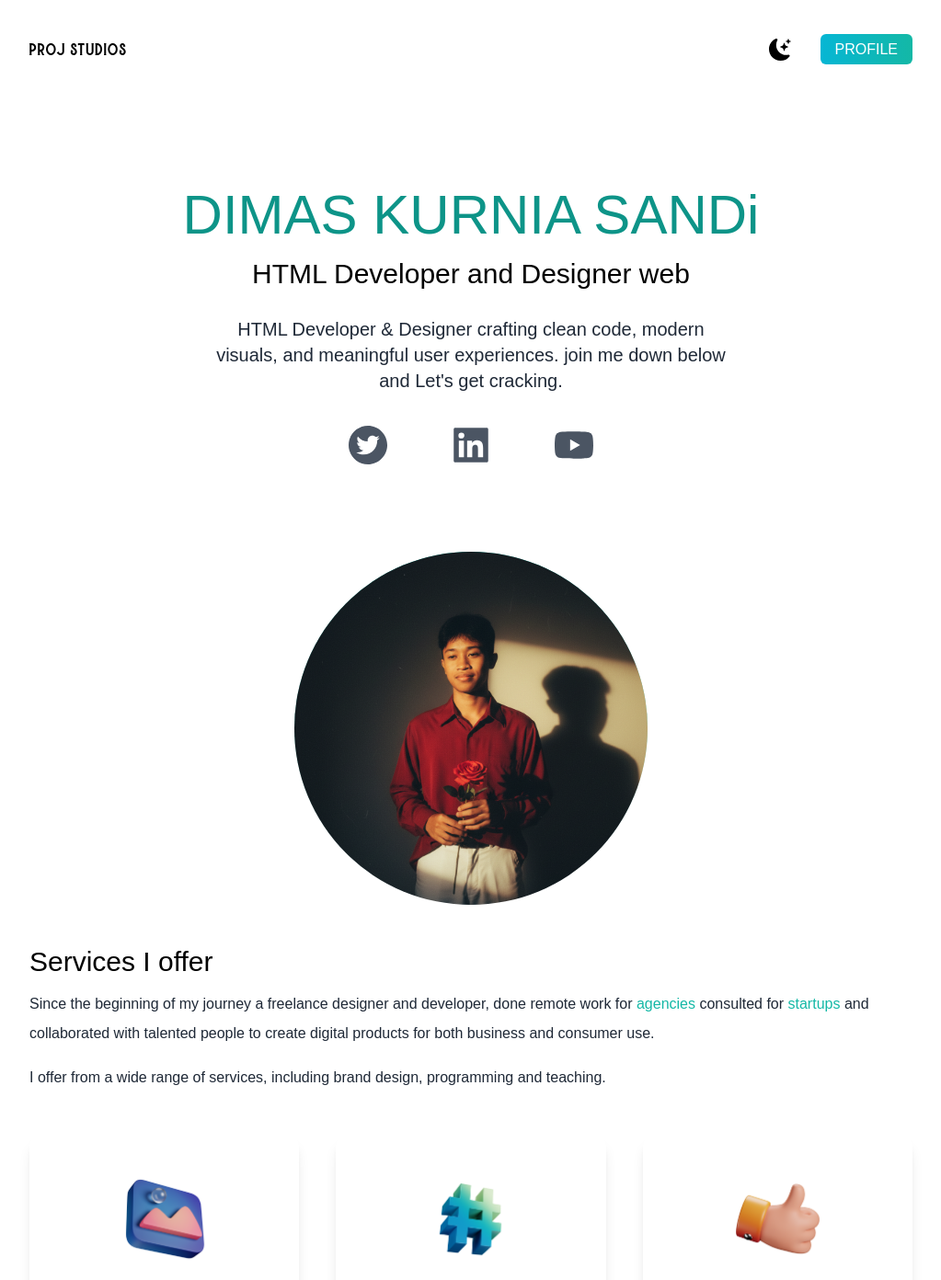
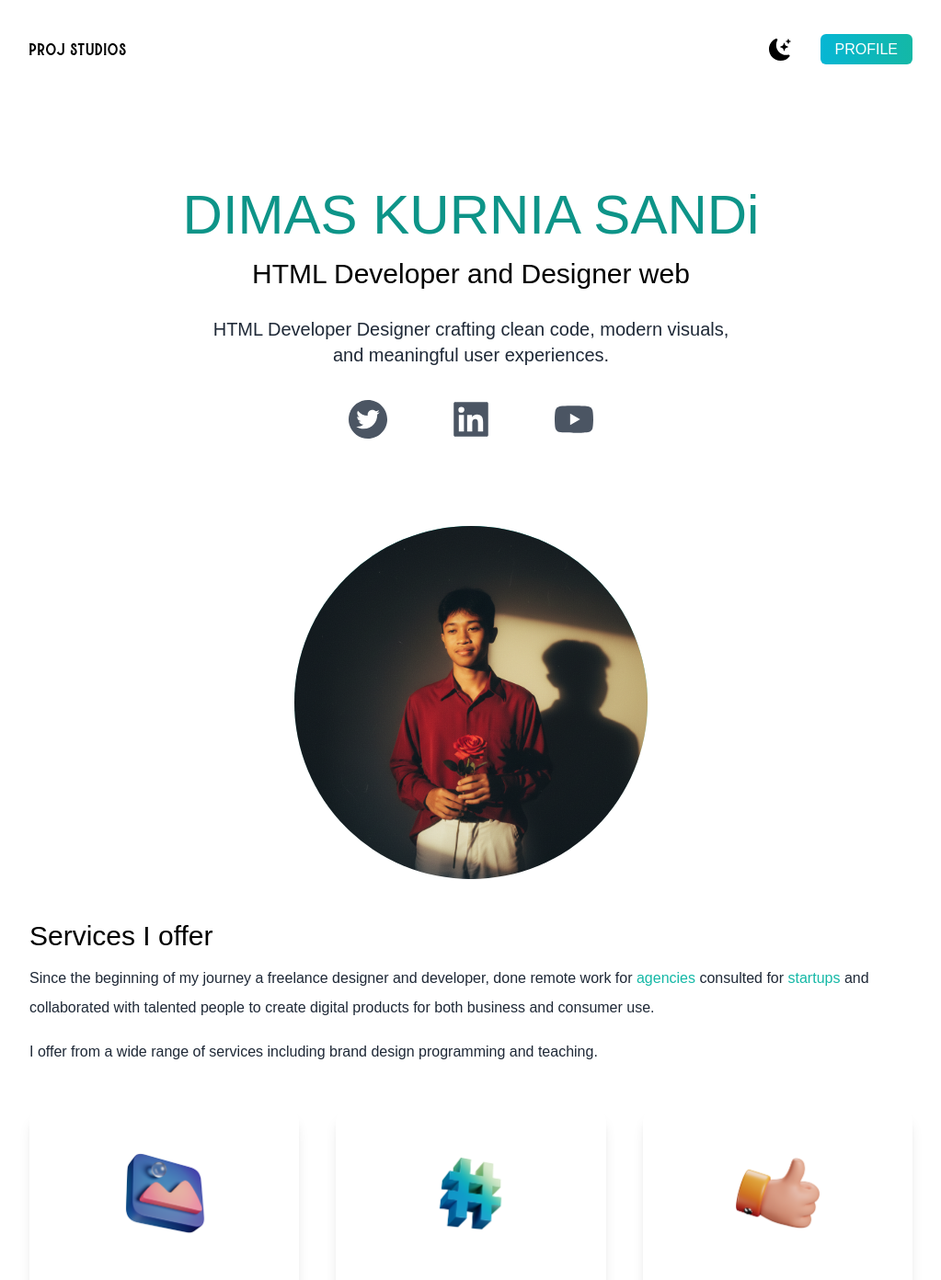
Before and after one commit to DIMAS-ID829/portofolio-tugas, a Next.js app: page / in a window 1280 px wide. Shown: the top 1392 px of the page at 92% size, without its empty margins (128-1151 px from the left). Built offline with nearby package versions, Linux system fonts and the light colour scheme.

Commit message:
Update index.js

```diff
--- a/pages/index.js
+++ b/pages/index.js
@@ -58,8 +58,7 @@ export default function Home() {
               HTML Developer and Designer web
             </h3>
             <p className="text-md py-5 leading-8 text-gray-800 dark:text-gray-200 max-w-xl mx-auto md:text-xl">
-  HTML Developer &amp; Designer crafting clean code, modern visuals, and meaningful user experiences. join me down below and Let&apos;s get cracking.
-</p>
+  HTML Developer Designer crafting clean code, modern visuals, and meaningful user experiences.</p>
             <div className="text-5xl flex justify-center gap-16 py-3 text-gray-600 dark:text-gray-400">
               <AiFillTwitterCircle aria-label="Twitter" />
               <AiFillLinkedin aria-label="LinkedIn" />
@@ -79,7 +78,7 @@ export default function Home() {
               consulted for <span className="text-teal-500">startups </span>
               and collaborated with talented people to create digital products for both business and consumer use.</p>
             <p className="text-md py-2 leading-8 text-gray-800 dark:text-gray-200">
-              I offer from a wide range of services, including brand design, programming and teaching.</p>
+              I offer from a wide range of services including brand design programming and teaching.</p>
           </div>
           <div className="lg:flex gap-10">
             <div className="text-center shadow-lg p-10 rounded-xl my-10 dark:bg-white flex-1">
```
